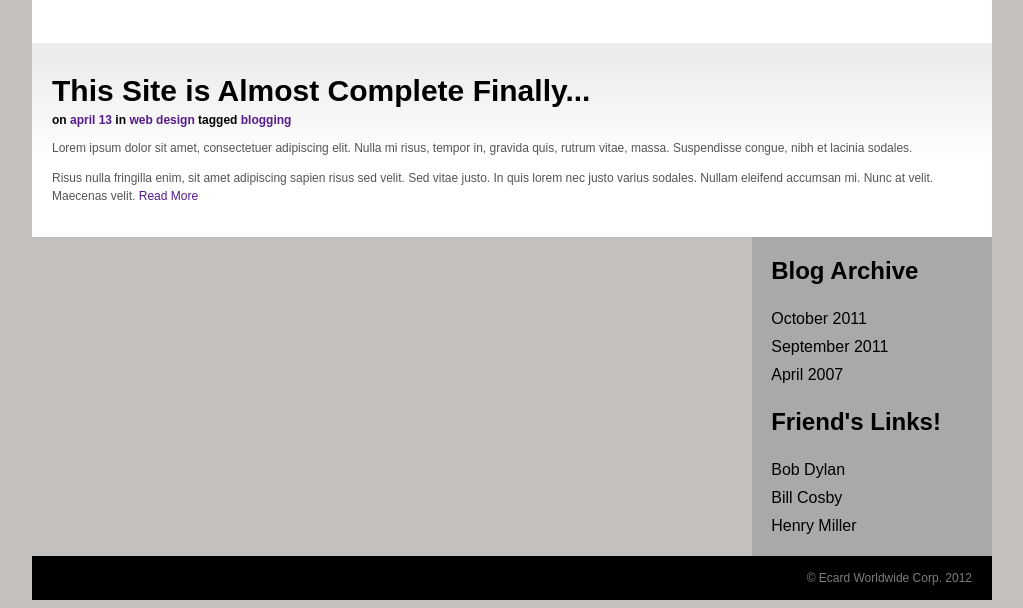
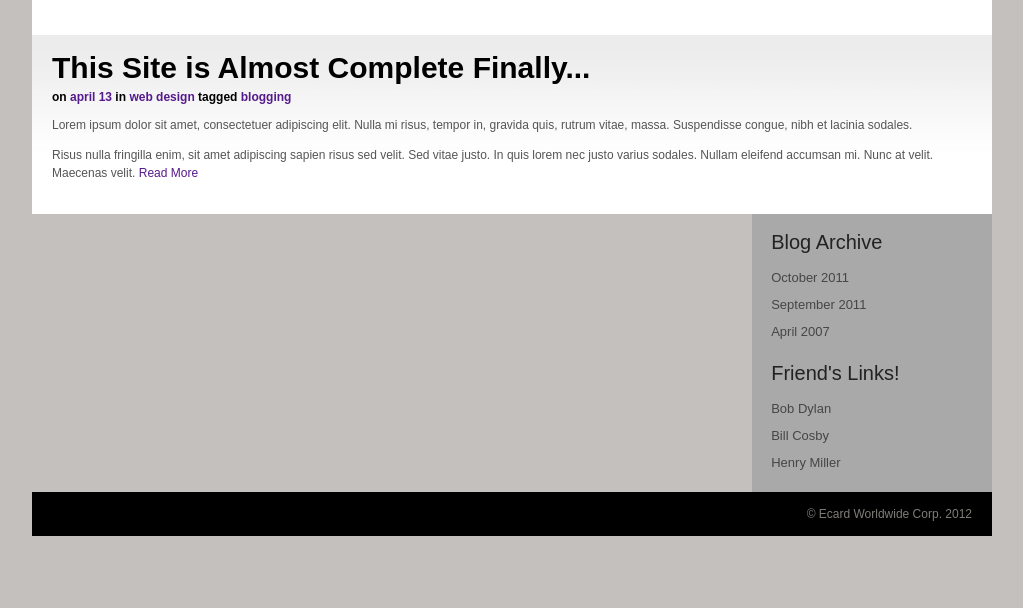
Before and after one commit to mkunkel/ecardly, a plain HTML site: page index.html in a window 1280 px wide. Shown: the part 724-1332 px from the top of the page, without its empty margins (128-1151 px from the left). After the commit the page ends 1260 px from the top, so only its background shows below. Drawn offline with Linux system fonts and the light colour scheme.

Commit message:
menu should be looking good

```diff
--- a/css/style.css
+++ b/css/style.css
@@ -62,16 +62,25 @@ p {
   background-color: #a9a9a9;
   float:right;
   padding:0 0 0 2%;
+
+}
+h2{
+  font-weight: lighter;
+  font-size:20px ;
+  color:#222;
+  margin-bottom: -6px;
 }
 
 ul{
   list-style: none;
   padding: 0;
+  color: #464646;
 }
 
 li{
-  padding-top: 5px;
-  padding-bottom: 5px;
+  padding-top: 6px;
+  padding-bottom: 6px;
+  font-size: 13px;
 }
 
 footer {
--- a/index.html
+++ b/index.html
@@ -2,6 +2,7 @@
 <html lang="en">
 <head>
   <meta charset="UTF-8">
+  <link rel="stylesheet" href="css/normalize.css">
   <link rel="stylesheet" href="css/style.css">
   <title>ECARD.LY</title>
 </head>
```
